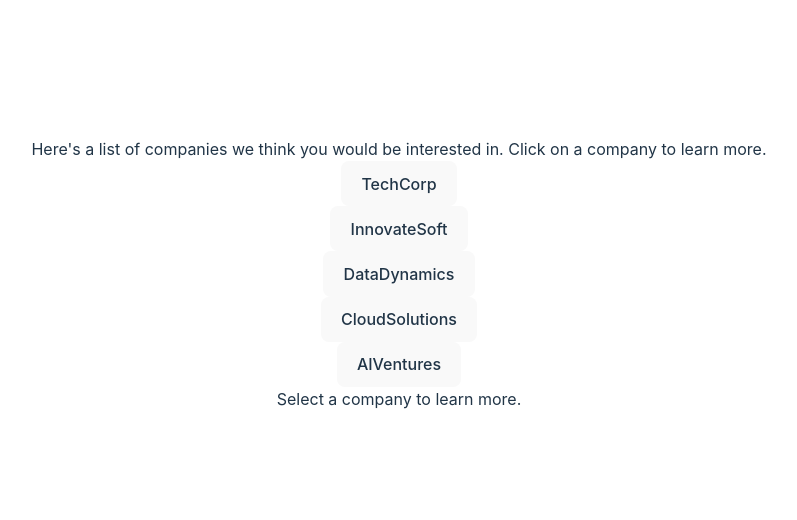
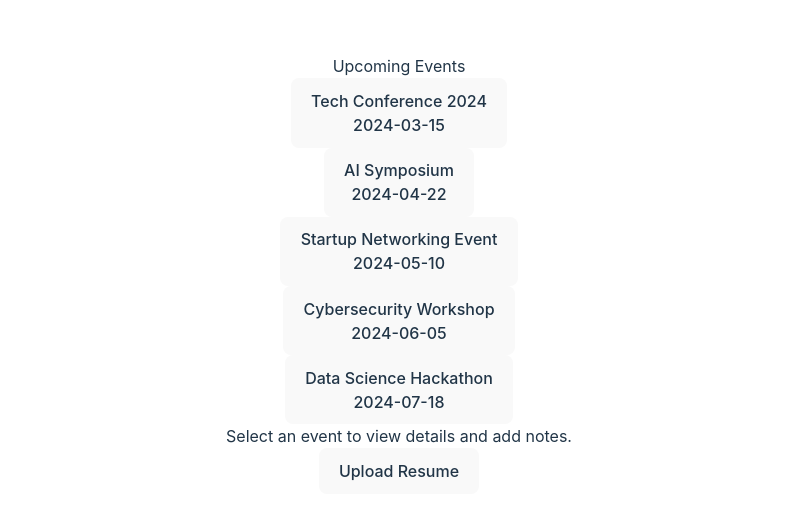
Before and after one commit to Megan-Tian/cjm-hack-24, a React (Vite) app: page / in a window 1280 px wide. Shown: the part 126-646 px from the top of the page, without its empty margins (241-1038 px from the left). Built offline with nearby package versions, Linux system fonts and the light colour scheme.

Commit message:
event page working, resume fe working

```diff
--- a/src/App.tsx
+++ b/src/App.tsx
@@ -1,11 +1,13 @@
 import './App.css'
 import Companies from './Companies'
+import Events from './Events'
 
 function App() {
 
   return (
-    <div>
-      <Companies />
+    <div className="container mx-auto">
+      {/* <Companies /> */}
+      <Events />
     </div>
   )
 }
--- a/src/Events.tsx
+++ b/src/Events.tsx
@@ -0,0 +1,84 @@
+import React, { useState } from 'react';
+import { events, Event } from './data/eventsData';
+import ResumeModal from './components/ResumeModal';
+
+const Events: React.FC = () => {
+  const [selectedEvent, setSelectedEvent] = useState<Event | null>(null);
+  const [eventNotes, setEventNotes] = useState<{ [key: string]: string }>({});
+  const [isResumeModalOpen, setIsResumeModalOpen] = useState(false);
+
+  const handleEventClick = (event: Event) => {
+    setSelectedEvent(event);
+  };
+
+  const handleNoteChange = (e: React.ChangeEvent<HTMLTextAreaElement>) => {
+    if (selectedEvent) {
+      setEventNotes({
+        ...eventNotes,
+        [selectedEvent.id]: e.target.value
+      });
+    }
+  };
+
+  const openResumeModal = () => {
+    setIsResumeModalOpen(true);
+  };
+
+  const closeResumeModal = () => {
+    setIsResumeModalOpen(false);
+  };
+
+  return (
+    <div className="p-6">
+      <div className="flex gap-8 mb-6">
+        <div className="flex-1">
+          <h2 className="text-2xl font-bold mb-4">Upcoming Events</h2>
+          <ul className="space-y-2">
+            {events.map((event) => (
+              <li key={event.id}>
+                <button
+                  onClick={() => handleEventClick(event)}
+                  className={`w-full text-left p-2 rounded ${
+                    selectedEvent?.id === event.id ? 'bg-blue-100' : 'hover:bg-gray-100'
+                  }`}
+                >
+                  <div className="font-semibold">{event.name}</div>
+                  <div className="text-sm text-gray-600">{event.date}</div>
+                </button>
+              </li>
+            ))}
+          </ul>
+        </div>
+        <div className="flex-1">
+          {selectedEvent ? (
+            <div>
+              <h3 className="text-xl font-bold mb-2">{selectedEvent.name}</h3>
+              <p className="mb-4">Date: {selectedEvent.date}</p>
+              <label htmlFor="eventNotes" className="block mb-2 font-semibold">
+                Event Notes:
+              </label>
+              <textarea
+                id="eventNotes"
+                value={eventNotes[selectedEvent.id] || ''}
+                onChange={handleNoteChange}
+                className="w-full h-40 p-2 border rounded focus:outline-none focus:ring-2 focus:ring-blue-500"
+                placeholder="Write your notes here..."
+              />
+            </div>
+          ) : (
+            <div className="text-gray-500 italic">Select an event to view details and add notes.</div>
+          )}
+        </div>
+      </div>
+      <button
+        onClick={openResumeModal}
+        className="px-4 py-2 bg-blue-500 text-white rounded hover:bg-blue-600"
+      >
+        Upload Resume
+      </button>
+      <ResumeModal isOpen={isResumeModalOpen} onClose={closeResumeModal} />
+    </div>
+  );
+};
+
+export default Events;
--- /dev/null
+++ b/src/components/ResumeModal.tsx
@@ -0,0 +1,62 @@
+import React, { useState } from 'react';
+
+interface ResumeModalProps {
+  isOpen: boolean;
+  onClose: () => void;
+}
+
+const ResumeModal: React.FC<ResumeModalProps> = ({ isOpen, onClose }) => {
+  const [selectedFile, setSelectedFile] = useState<File | null>(null);
+
+  const handleFileChange = (e: React.ChangeEvent<HTMLInputElement>) => {
+    if (e.target.files && e.target.files[0]) {
+      setSelectedFile(e.target.files[0]);
+    }
+  };
+
+  const handleSubmit = (e: React.FormEvent) => {
+    e.preventDefault();
+    if (selectedFile) {
+      // Here you would typically handle the file upload
+      console.log('Uploading file:', selectedFile.name);
+      // After upload logic, close the modal
+      onClose();
+    }
+  };
+
+  if (!isOpen) return null;
+
+  return (
+    <div className="fixed inset-0 bg-black bg-opacity-50 flex items-center justify-center">
+      <div className="bg-white p-6 rounded-lg">
+        <h2 className="text-xl font-bold mb-4">Upload Resume</h2>
+        <form onSubmit={handleSubmit}>
+          <input
+            type="file"
+            accept=".pdf"
+            onChange={handleFileChange}
+            className="mb-4"
+          />
+          <div className="flex justify-end">
+            <button
+              type="button"
+              onClick={onClose}
+              className="mr-2 px-4 py-2 bg-gray-200 rounded hover:bg-gray-300"
+            >
+              Cancel
+            </button>
+            <button
+              type="submit"
+              className="px-4 py-2 bg-blue-500 text-white rounded hover:bg-blue-600"
+              disabled={!selectedFile}
+            >
+              Upload
+            </button>
+          </div>
+        </form>
+      </div>
+    </div>
+  );
+};
+
+export default ResumeModal;
--- /dev/null
+++ b/src/data/eventsData.tsx
@@ -0,0 +1,13 @@
+export interface Event {
+    id: string;
+    name: string;
+    date: string;
+  }
+
+  export const events: Event[] = [
+    { id: '1', name: 'Tech Conference 2024', date: '2024-03-15' },
+    { id: '2', name: 'AI Symposium', date: '2024-04-22' },
+    { id: '3', name: 'Startup Networking Event', date: '2024-05-10' },
+    { id: '4', name: 'Cybersecurity Workshop', date: '2024-06-05' },
+    { id: '5', name: 'Data Science Hackathon', date: '2024-07-18' },
+  ];
```
